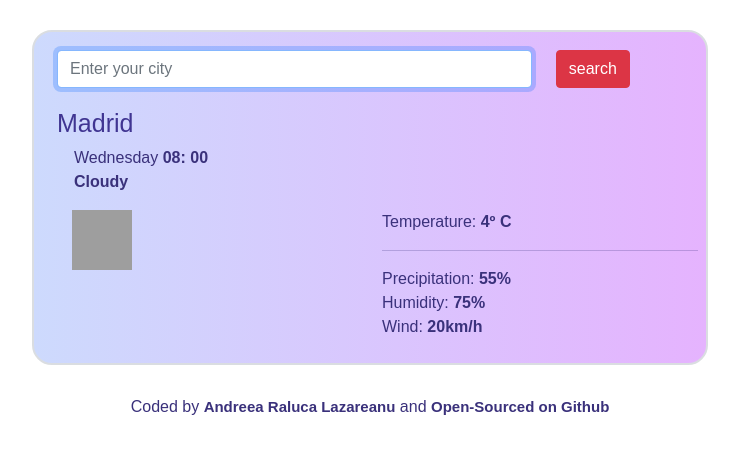
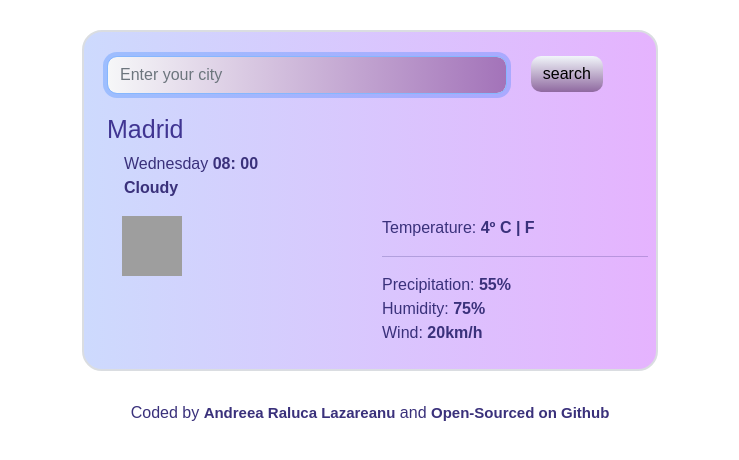
Before and after one commit to andreearaluca97/react-app, a React (Create React App) app: page / in a window 1280 px wide. Shown: the top 460 px of the page, without its empty margins (270-1009 px from the left). Built offline with nearby package versions, Linux system fonts and the light colour scheme; grey boxes are pictures that could not be loaded.

Commit message:
Gave it style

```diff
--- a/src/App.css
+++ b/src/App.css
@@ -1,4 +1,4 @@
 .App {
-  max-width: 700px;
+  max-width: 600px;
   margin: 0 auto;
 }
--- a/src/Weather.css
+++ b/src/Weather.css
@@ -54,3 +54,18 @@ footer {
   width: 60px;
   margin-left: 30px;
 }
+
+.Weather .btn {
+  background-image: linear-gradient(to bottom, #f1f6fa, #8f69a0);
+  border-radius: 10px;
+  color: black;
+  border: 1px black;
+  font-family: Arial, Helvetica, sans-serif;
+}
+
+.Weather .form-control {
+  font-family: Arial, Helvetica, sans-serif;
+  color: white;
+  border-radius: 10px;
+  background-image: linear-gradient(to right, #f6f7f8, #a373b9);
+}
--- a/src/Weather.js
+++ b/src/Weather.js
@@ -5,7 +5,7 @@ export default function Weather() {
   return (
     <div className="Weather">
       <form className="search-engine">
-        <div className="row">
+        <div className="row mt-3">
           <div className="col-9">
             <input
               className="form-control"
@@ -15,11 +15,7 @@ export default function Weather() {
             />
           </div>
           <div className="col-3">
-            <input
-              type="submit"
-              value="search"
-              className="btn btn-danger w-90"
-            />
+            <input type="submit" value="search" className="btn w-90" />
           </div>
         </div>
       </form>
@@ -44,7 +40,7 @@ export default function Weather() {
         <div className="col-6">
           <ul className="weather-description">
             <li>
-              Temperature: <strong>4º C</strong>
+              Temperature: <strong>4º C | F</strong>
             </li>
             <hr />
             <li>
```
